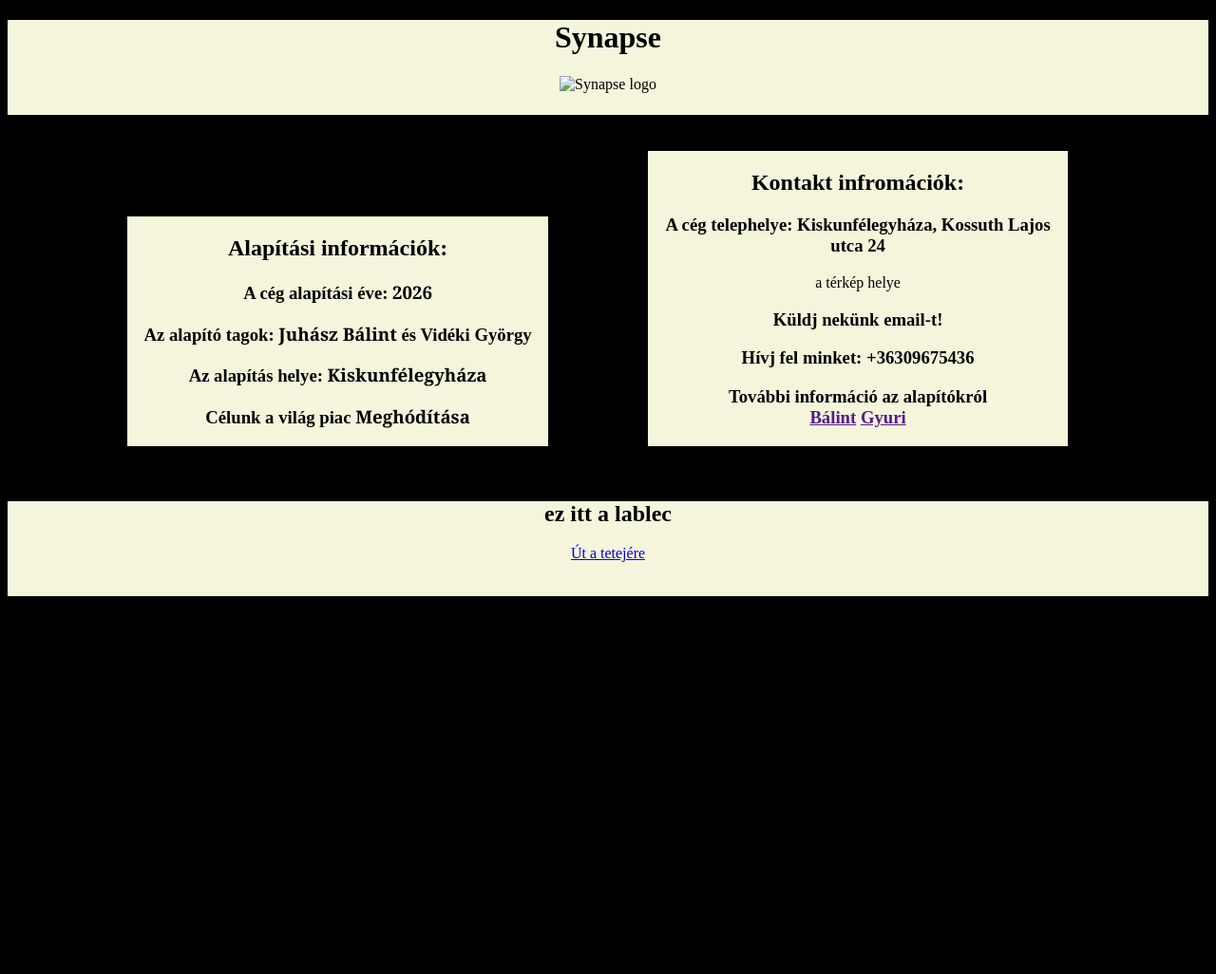
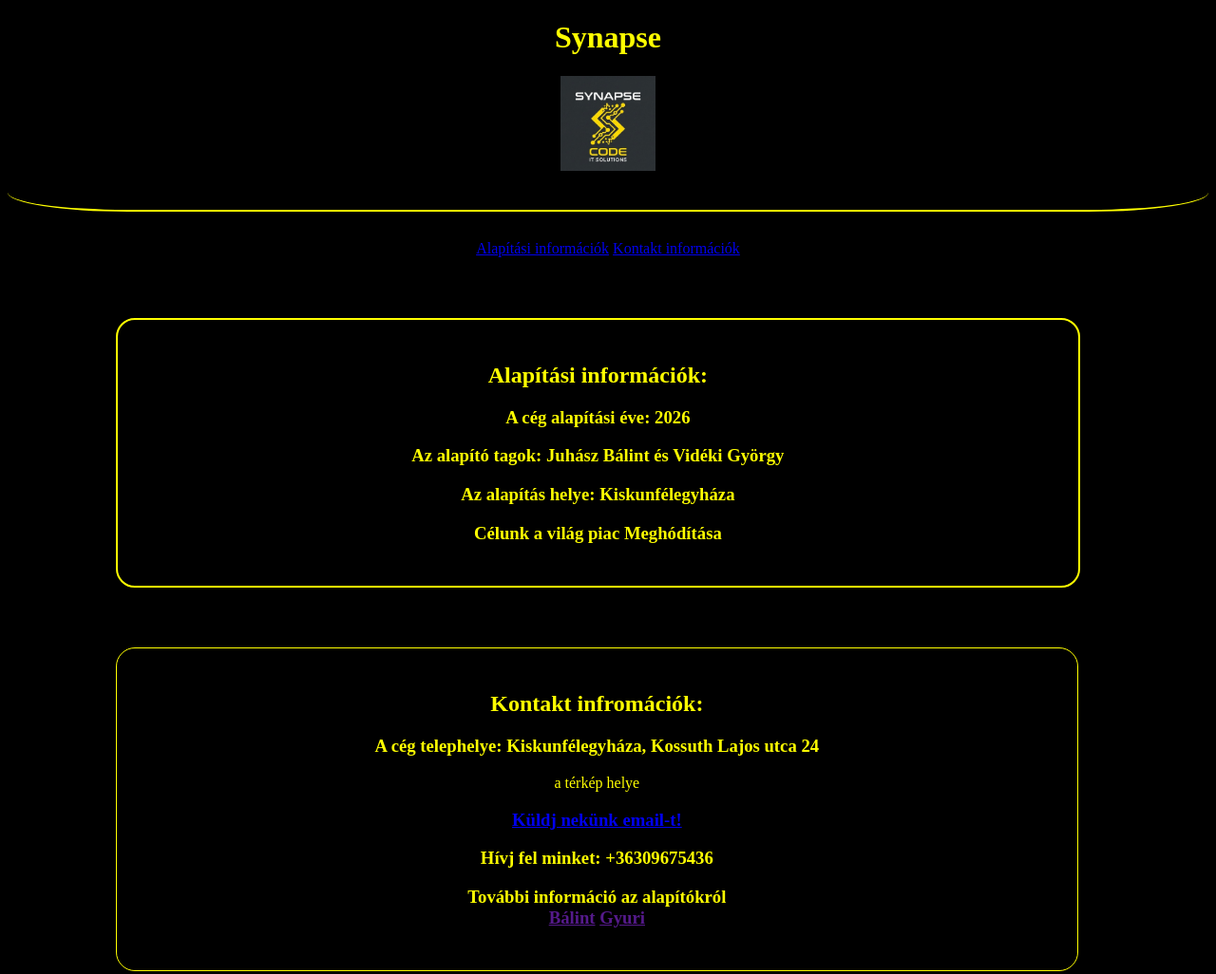
Before and after one commit to JuhaszBalint-pg/Synapse-Code-Company, a plain HTML site: page about.html in a window 1280 px wide. Shown: the top 1026 px of the page at 95% size. Before the commit the page ends 800 px from the top, so only its background shows below. Drawn offline with Linux system fonts and the light colour scheme.

Commit message:
end of day one state
lot to go

```diff
--- a/about.css
+++ b/about.css
@@ -4,43 +4,88 @@ body {
 
 .fejlec {
     width: 100%;
-    height: 100px;
-    background-color: beige;
+    height: 200px;
+    background-color: black;
     text-align: center;
+    border-bottom: 2px solid yellow;
+    border-radius: 10%;
+    padding: auto;
+    color: yellow;
+}
+
+.fejlec img{
+    width: 100px;
+    height: 100px    ;
 }
 
 .lablec{
     width: 100%;
-    height: 100px;
-    background-color: beige;
+    height: 200px;
+    background-color: black;
     text-align: center;
+    border-top: 2px solid yellow;
+    border-radius: 10%;
 }
 
-.doboz {
-    display: inline-block;
-    background-color: beige;
-    height: 75%;
-    margin-top: 3%;
-    margin-bottom: 3%;
+#lent {
+    display: block;
+    width: 80%;
+    text-align: center;
+    margin-left: 9%;
+    margin-right: 9%;
+    padding-top: 2%;
+    padding-bottom: 2%;
+    border-radius: 20px;
+    background-color: black;
+    color: yellow;
+    border: 1px solid yellow;
+    margin-bottom: 5%;
+    text-decoration: none;
 }
 
-#jobb {
-    display: inline-block;
-    width: 35%;
+#fent {
+    display: block;
+    width: 80%;
     text-align: center;
-    margin-left: 4%;
-    margin-right: 10%;
-}
-
-#bal {
-    display: inline-block;
-    width: 35%;
-    text-align: center;
-    margin-left: 10%;
-    margin-right: 4%;
+    margin-left: 9%;
+    margin-right: 9%;
     font-family: 'Times New Roman', Times, serif;
+    padding-top: 2%;
+    padding-bottom: 2%;
+    border-radius: 20px;
+    background-color: black;
+    border: 2px solid yellow;
+    color: yellow;
+    margin-top: 5%;
+    margin-bottom: 5%;
 }
 
 #bal b {
     font-family: Georgia, 'Times New Roman', Times, serif;
 }
+
+fent:hover {
+    size: 100%;
+}
+
+lent:hover {
+    size: 100%;
+}
+
+.menu {
+    margin-top: 30px;
+    width: 100%;
+    text-align: center;
+    color: yellow;
+    text-decoration: none;
+}
+
+.manu a {
+    color: yellow;
+    text-decoration: none;
+}
+
+.lablec a{
+    color: yellow;
+    text-decoration: none;
+}
--- a/about.html
+++ b/about.html
@@ -7,17 +7,18 @@
     <title>Synapse-about</title>
 </head>
 <body>
-    <div class="fejlec">
+    <div class="fejlec" id = "synapse">
         <h1>
             Synapse
         </h1>
-        <img src="" alt="Synapse logo">
+        <img src="kepek\logo_black.jpg" alt="Synapse logo">
     </div>
     <div class="menu">
-        <a href=""></a>
+        <a href="#fent">Alapítási információk</a>
+        <a href="#lent">Kontakt információk</a>
     </div>
 
-    <div class = 'doboz' id = 'bal'>
+    <div id = 'fent'>
         <h2>
             Alapítási információk:
         </h2>
@@ -39,7 +40,7 @@
         </h3>
     </div>
 
-    <div class = 'doboz' id = 'jobb'>
+    <div id = 'lent'>
         <h2>
             Kontakt infromációk:
         </h2>
@@ -50,7 +51,7 @@
         <p>a térkép helye</p>
 
         <h3>
-            Küldj nekünk email-t!
+            <a href="mailto:synapse@gmail.com">Küldj nekünk email-t!</a>
         </h3>
 
         <h3>
@@ -71,7 +72,8 @@
             ez itt a lablec
         </h2>
         <p>
-            <a href="#Synapse">Út a tetejére</a>
+            <a href="#synapse">Út a tetejére</a>
+            <a href="">Út vissza a főoldalra</a>
         </p>
     </div>
 </body>
```
Also changed, not shown: kepek/logo_black.jpg (added).
